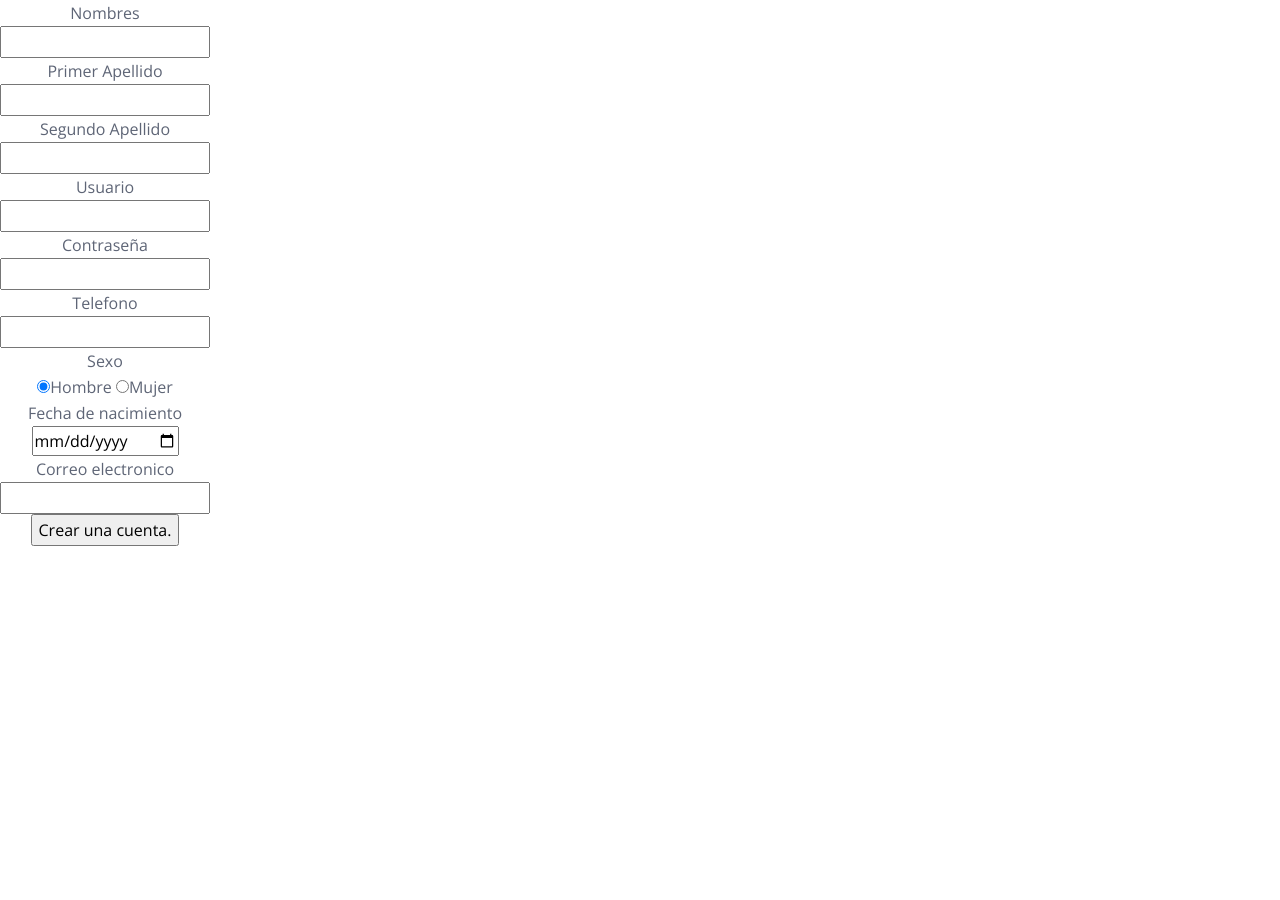
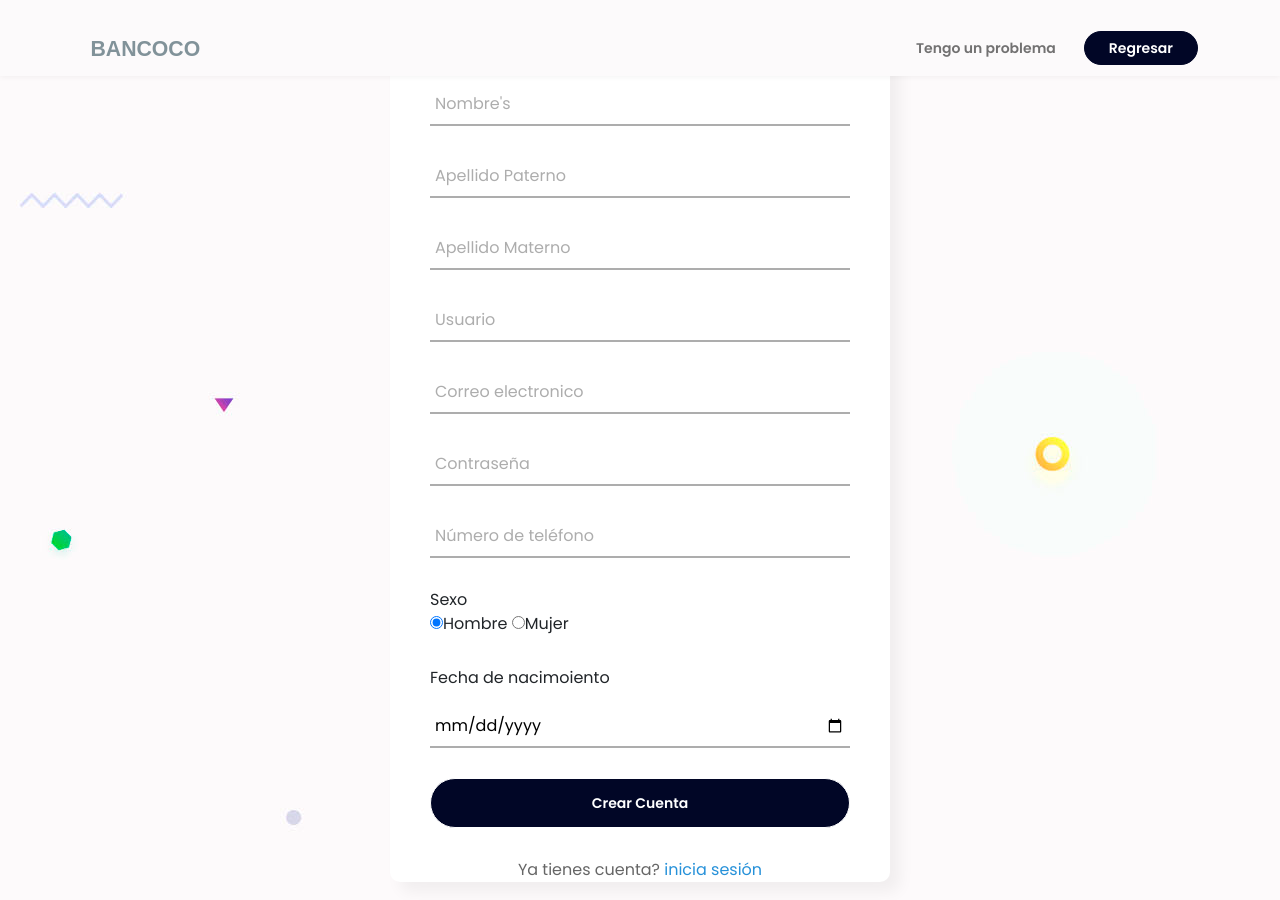
Before and after one commit to Ronaldo-Avalos/bancoco, a PHP site: page /crear_usuario.html in a window 1280 px wide. Before the commit the page ends 546 px from the top, so only its background shows below. Run offline with PHP 8.4, Linux system fonts and the light colour scheme.

Commit message:
[fix]-> se cambio el estilo de crear_usuario

```diff
--- a/crear_usuario.html
+++ b/crear_usuario.html
@@ -12,59 +12,91 @@
     <link href="https://fonts.googleapis.com/css2?family=Open+Sans:ital,wght@0,400;0,600;0,700;1,400&display=swap" rel="stylesheet">
     <link href="css/bootstrap.min.css" rel="stylesheet">
     <link href="css/fontawesome-all.min.css" rel="stylesheet">
-	<link href="css/styles.css" rel="stylesheet">
+    <link rel="stylesheet" href="css/style_login.css">
+
 
 </head>
 
-<body data-bs-spy="scroll" data-bs-target="#navbarExample">
-    <!-- Nav -->
-    <!--
+<body>
     <nav id="navbarExample" class="navbar navbar-expand-lg fixed-top navbar-light" aria-label="Main navigation">
         <div class="container">
 
-
-            <a class="navbar-brand logo-image" href="index.php"><img src="images/logo.svg" alt="alternative"></a>
+            <!-- Logo -->
+            <a class="navbar-brand logo-image" href="../index.php"><img src="images/logo.svg" alt="alternative"></a>
 
             <div class="navbar-collapse offcanvas-collapse" id="navbarsExampleDefault">
                 <ul class="navbar-nav ms-auto navbar-nav-scroll">
                     <li class="nav-item">
-                        <a class="nav-link active" aria-current="page" href="index.php#header">Misión </a>
-                    </li>
-                    <li class="nav-item">
-                        <a class="nav-link" href="index.php#vision">Visión</a>
-                    </li>
-                    <li class="nav-item">
-                        <a class="nav-link" href="index.php#somos">Quienes somos</a>
-                    </li>
-                    <li class="nav-item">
-                        <a class="nav-link" href="index.php#sevicios">Servicios</a>
-                    </li>
-                    <li class="nav-item dropdown">
-                        <a class="nav-link dropdown-toggle" href="#" id="dropdown01" data-bs-toggle="dropdown" aria-expanded="false">Mas...</a>
-                        <ul class="dropdown-menu" aria-labelledby="dropdown01">
-                            <li><a class="dropdown-item" href="index.php#contacto">Servicio al cliente</a></li>
-                            <li><div class="dropdown-divider"></div></li>
-                            <li><a class="dropdown-item" href="index.php#contacto">Contacto</a></li>
-                            <li><div class="dropdown-divider"></div></li>
-                            <li><a class="dropdown-item" href="crear_cuenta.html">Apertura de cuenta</a></li>
-                            <li><div class="dropdown-divider"></div></li>
-                            <li><a target="_blank" class="dropdown-item" href="Login/login.php">Estado de cuenta</a></li>
-                        </ul>
+                        <a class="nav-link" href="index.php #contacto">Tengo un problema</a>
                     </li>
                 </ul>
                 <span class="nav-item">
-                    <a  target="" class="btn-solid-sm" href="Login/login.php">Acceso</a>
+                    <a  class="btn-solid-sm" href="index.php">Regresar</a>
                 </span>
             </div>
         </div>
-    </nav>
--->
-    <!--Form-->
-    <div class="formulario" style="text-align: center; position:fixed;">
+    </nav> <!--Fin de Nav -->
+    <div class="center-register">
+      <h1>Crea tu cuenta</h1>
       <form method="POST" action="abrir_usuario.php" name="crar_usuario">
-            <label for="name">Nombres</label><br>
-            <input type="text" id="name" name="name"><br>
-            <label for="ape_pat">Primer Apellido</label><br>
+
+
+        <div class="txt_field1">
+            <input type="text" for="name" id="name" required>
+            <span></span>
+            <label>Nombre's</label>
+          </div>
+          <div class="txt_field1">
+            <input type="text" for="ape_pat" id="ape_pat" name="ape_pat" required>
+            <span></span>
+            <label>Apellido Paterno</label>
+          </div>
+          <div class="txt_field1">
+            <input for="ape_mat" id="ape_mat" name="ape_mat" required>
+            <span></span>
+            <label>Apellido Materno</label>
+          </div>
+          <div class="txt_field1">
+            <input type="text" for="usuario" id="usuario"  name="usuario"required>
+            <span></span>
+            <label>Usuario</label>
+          </div>
+          <div class="txt_field1">
+            <input type="email"  name="Correo" id="correo" required>
+            <span></span>
+            <label>Correo electronico</label>
+          </div>
+          <div class="txt_field1">
+            <input type="password" for="contra1" id="contra1" name="contra1" required>
+            <span></span>
+            <label>Contraseña</label>
+          </div>
+          <div class="txt_field1">
+            <input type="text" for="telefono" id="telefono" name="telefono" required>
+            <span></span>
+            <label>Número de teléfono</label>
+          </div>
+          <div class="">
+            <label for="sexo">Sexo</label><br>
+        <input type="radio" id="sexo" name="sexo" value="0" checked><label for="sexohombre">Hombre</label>
+        <input type="radio" id="sexo" name="sexo" value="1"><label for="sexomujer">Mujer</label><br>
+          </div>
+          <div class="txt_field1">
+            <p>Fecha de nacimoiento</p>
+            <input type="date" name="fecha" id="fecha" required>
+
+          </div>
+
+          <input type="submit" value="Crear Cuenta" class="btn-solid-sm">
+          <div class="signup_link">
+            Ya tienes cuenta? <a href="index.php">inicia sesión</a>
+          </div>
+    </form>
+
+</body>
+</HTML>
+
+      <!-- <label for="ape_pat">Primer Apellido</label><br>
         <input type="text" id="ape_pat" name="ape_pat"><br>
         <label for="ape_mat">Segundo Apellido</label><br>
         <input type="text" id="ape_mat" name="ape_mat"><br>
@@ -81,9 +113,4 @@
         <input type="date" name="fecha" id="fecha"><br>
         <label for="correo">Correo electronico</label><br>
         <input type="text" name="correo" id="correo"><br>
-            <input type="submit" value="Crear una cuenta.">
-        </form>
-    </div>
-    <!--Fin de form-->
-</body>
-</HTML>
+        <input type="submit" value="Crear una cuenta."> -->
--- a/css/style_login.css
+++ b/css/style_login.css
@@ -209,3 +209,73 @@ font-size: 1.875rem;
 line-height: 1rem;
 text-decoration: none;
 }
+
+.center-register {
+	position: relative;
+	top: 43%;
+	left: 50%;
+	transform: translate(-50%, -50%);
+	width: 500px;
+	background: white;
+	border-radius: 10px;
+	box-shadow: 10px 10px 15px rgba(0,0,0,0.05);
+}
+.center-register h1{
+  text-align: center;
+
+  margin-top: 20%;
+
+}
+.center-register form{
+  padding: 0 40px;
+  box-sizing: border-box;
+}
+
+form .txt_field1 {
+	position: relative;
+	border-bottom: 2px solid #adadad;
+	margin: 15px 19px;
+}
+form .txt_field1{
+  position: relative;
+  border-bottom: 2px solid #adadad;
+  margin: 30px 0;
+}
+.txt_field1 input{
+  width: 100%;
+  padding: 0 5px;
+  height: 40px;
+  font-size: 16px;
+  border: none;
+  background: none;
+  outline: none;
+}
+.txt_field1 label{
+  position: absolute;
+  top: 50%;
+  left: 5px;
+  color: #adadad;
+  transform: translateY(-50%);
+  font-size: 16px;
+  pointer-events: none;
+  transition: .5s;
+}
+.txt_field1 span::before{
+  content: '';
+  position: absolute;
+  top: 40px;
+  left: 0;
+  width: 0%;
+  height: 2px;
+  background: #2691d9;
+  transition: .5s;
+}
+.txt_field1 input:focus ~ label,
+.txt_field1 input:valid ~ label{
+  top: -5px;
+  color: #2691d9;
+}
+.txt_field1 input:focus ~ span::before,
+.txt_field1 input:valid ~ span::before{
+  width: 100%;
+}
--- a/login.html
+++ b/login.html
@@ -7,6 +7,7 @@
     <link href="https://fonts.googleapis.com/css2?family=Open+Sans:ital,wght@0,400;0,600;0,700;1,400&display=swap" rel="stylesheet">
     <link href="css/bootstrap.min.css" rel="stylesheet">
     <link href="css/fontawesome-all.min.css" rel="stylesheet">
+    <link rel="stylesheet" href="/css/style_login.css">
   </head>
   <body>
 
```
Also changed, not shown: css/styles_User.css (+0 -106 lines), user_dashboard.html (+0 -52 lines). Lines whose indentation alone changed are shown as unchanged.
